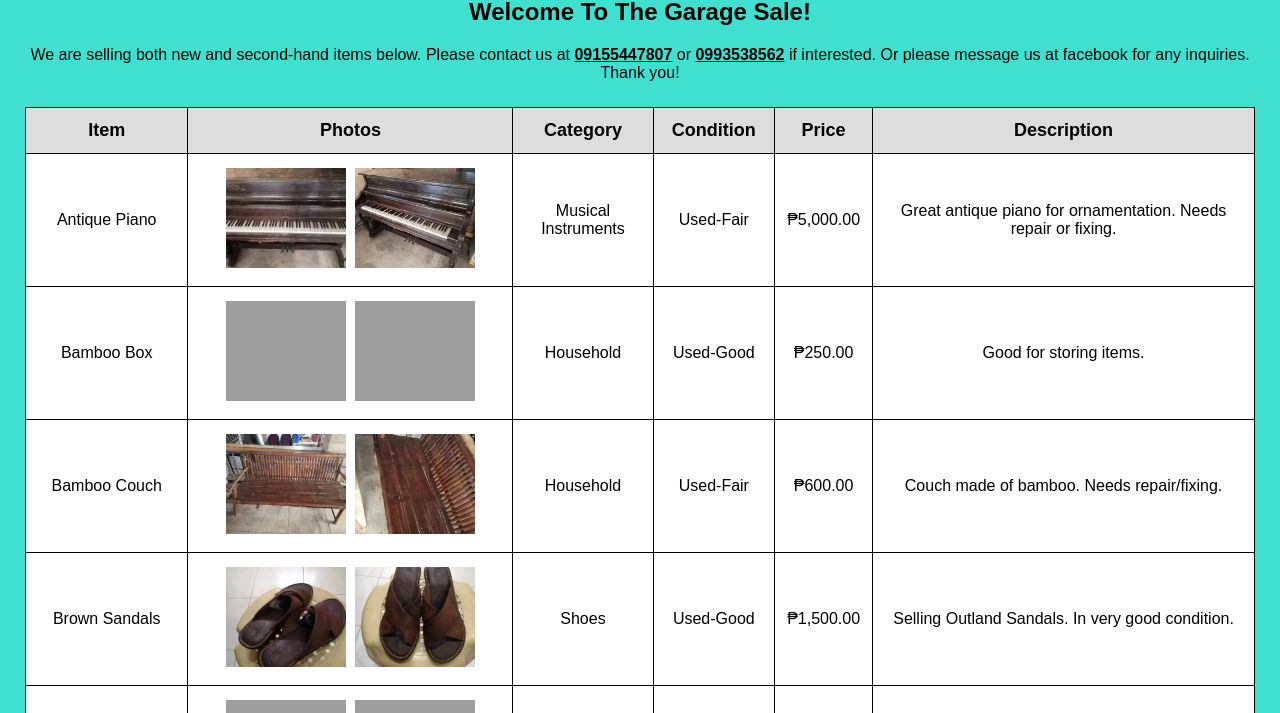
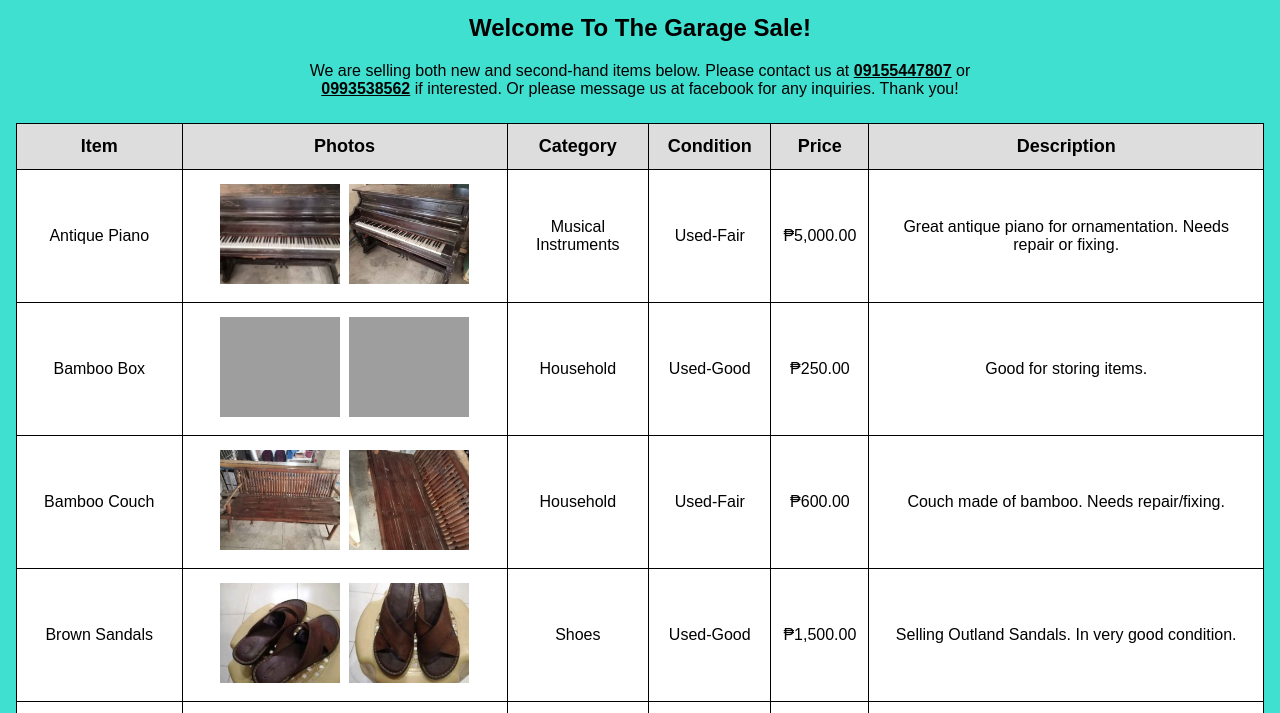
Before and after one commit to laniarnoco39-tech/GarageSale, a plain HTML site: page index.html in a window 1280 px wide. Shown: the part 101-814 px from the top of the page. Drawn offline with Linux system fonts and the light colour scheme; grey boxes are pictures that could not be loaded.

Commit message:
Fifth commit

```diff
--- a/index.html
+++ b/index.html
@@ -10,7 +10,8 @@
             background-color: turquoise;
             color: black;
             font-family: Arial, sans-serif;
-            margin: 25px;
+            margin: 0;
+            padding: 16px;
         }
 
         h1 {
@@ -19,6 +20,9 @@
 
         h1, h2, p {
             text-align: center;
+            max-width: 700px;
+            margin-left: auto;
+            margin-right: auto;
         }
 
         table {
```
